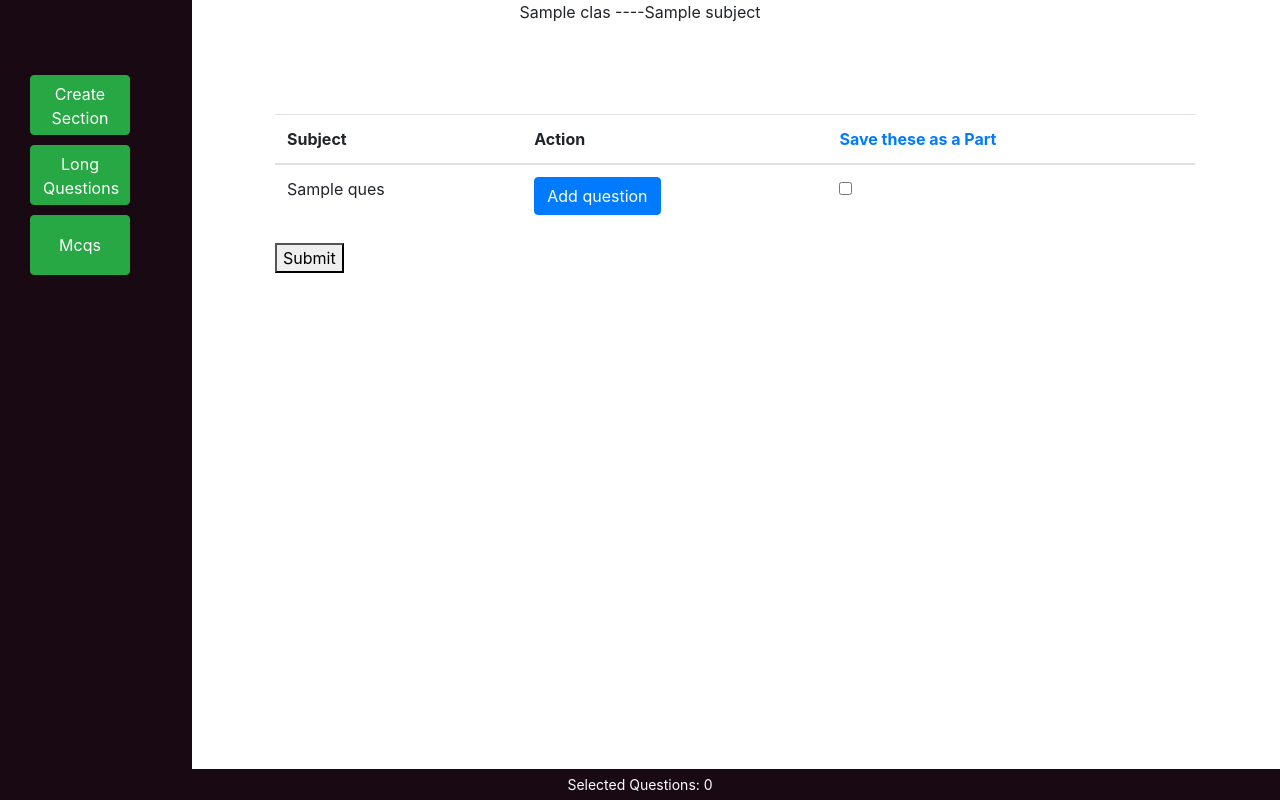
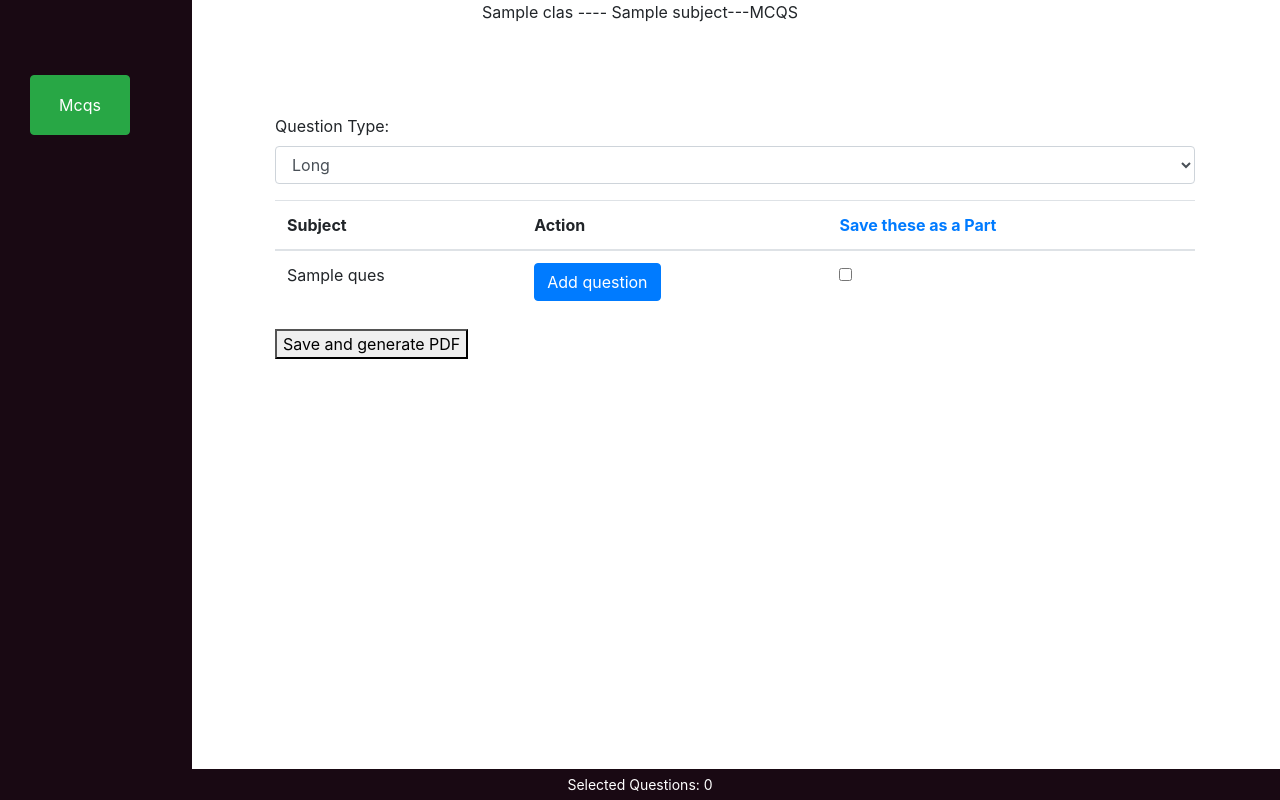
Before and after one commit to ans-naeem/acadmey-system, a Flask app: template TestMakerApril/templates/generatequestions.html in a window 1280 px wide. Run offline with Flask 3, Linux system fonts and the light colour scheme; the template is opened without the code that fills it: most values are stand-ins (such as "Sample title", 1, 10 or a date in 2020); some libraries are stand-ins or nearby versions.

```diff
--- a/TestMakerApril/templates/generatequestions.html
+++ b/TestMakerApril/templates/generatequestions.html
@@ -52,7 +52,7 @@
     </style>
 </head>
 <body>
-<div style='text-align:center;'>{{clas}} ----{{subject}}</div>
+<div style='text-align:center;'>{{clas}} ---- {{subject}}---{%if type=="L"%}Long{%elif type=="S"%}Short{%else%}MCQS{%endif%}</div>
     <div class="container">
 		<div id="countBar" class="text-center">
 		Selected Questions: 0</div>
@@ -61,13 +61,14 @@
             <div class="col-md-2 ">
                 <div class="sidebar ">
                     <!-- You can add additional buttons or options here -->
-                    <button type="createsection" class="btn btn-success">Create Section</button>
-					{%if type=='Long'%}
+					{%if type=="S"%}
 						<button type="Longquestion" class="btn btn-success">Short Questions</button>
-					{%else%}
+					{%elif type=="L"%}
 						<button type="Longquestion" class="btn btn-success">Long Questions</button>
+					{%else %}
+						<button type="Longquestion" class="btn btn-success">Mcqs</button>
+
 					{%endif%}
-                    <button type="mcqs" class="btn btn-success">Mcqs</button>
 
                     <!-- <button type="submit" class="btn btn-success">Submit</button> -->
                 </div>
@@ -83,6 +84,14 @@
                         </tr>
                     </thead>
                     <form action="{{ url_for('index_blueprint.submitquestion') }}" method="POST">
+						<div class="form-group">
+							<label for="questionType">Question Type:</label>
+							<select class="form-control" id="questionType" name="question_type">
+								<option value="long">Long</option>
+								<option value="short">Short</option>
+								<option value="mcqs">MCQs</option>
+							</select>
+						</div>
 							<tbody>
 								{% for ques in questions %}
 								<tr>
@@ -93,7 +102,7 @@
 								{% endfor %}
 							</tbody>
 						</table>
-						<button type="submit">Submit</button>
+						<button type="submit">Save and generate PDF</button>
 					</form>
                 </table>
             </div>
```
Also changed, not shown: TestMakerApril/bl/index.py (+10 -6 lines), TestMakerApril/dao/databaseHandler.py (+10 -8 lines), TestMakerApril/templates/generateChapters.html (+8 -0 lines).
